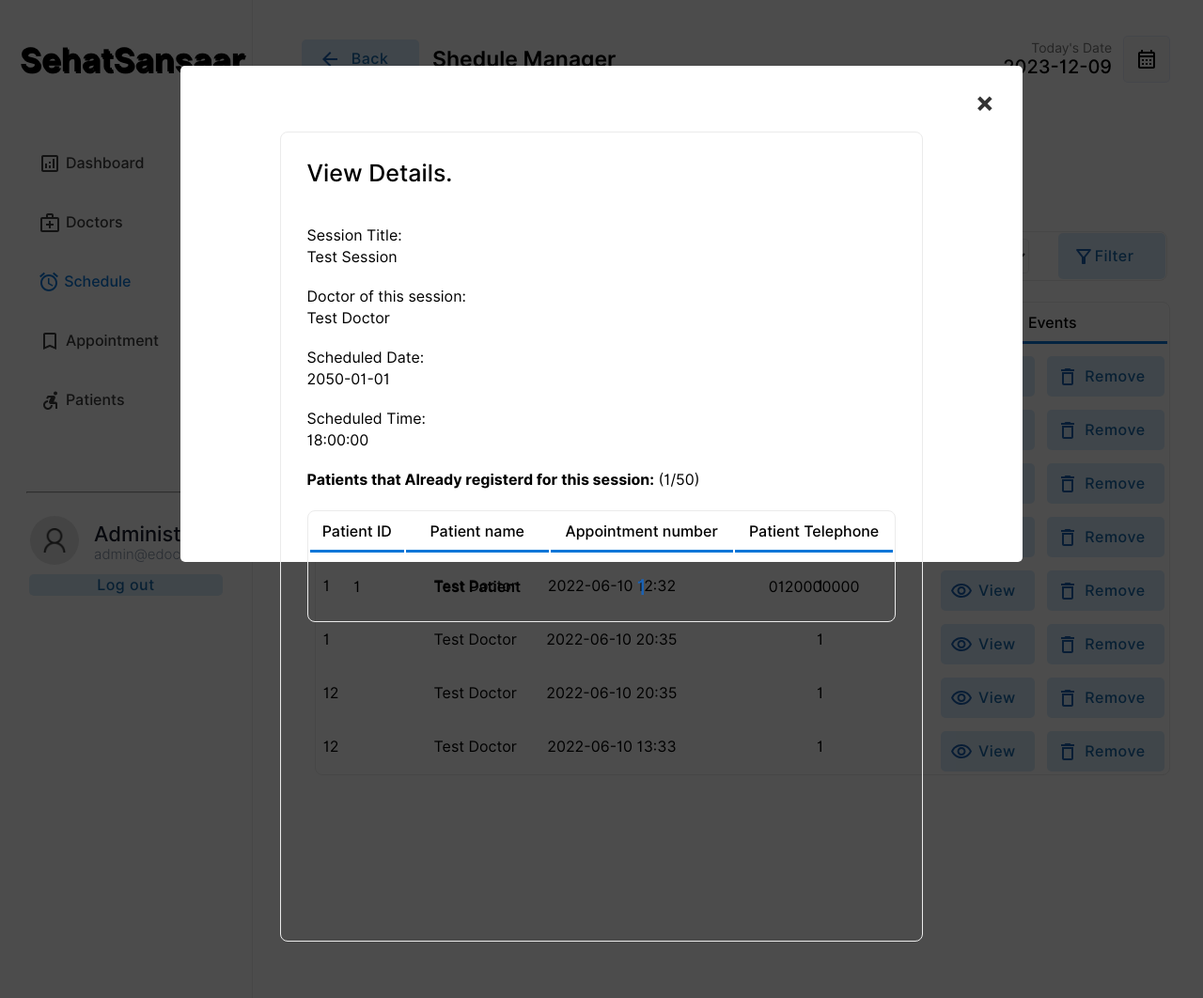
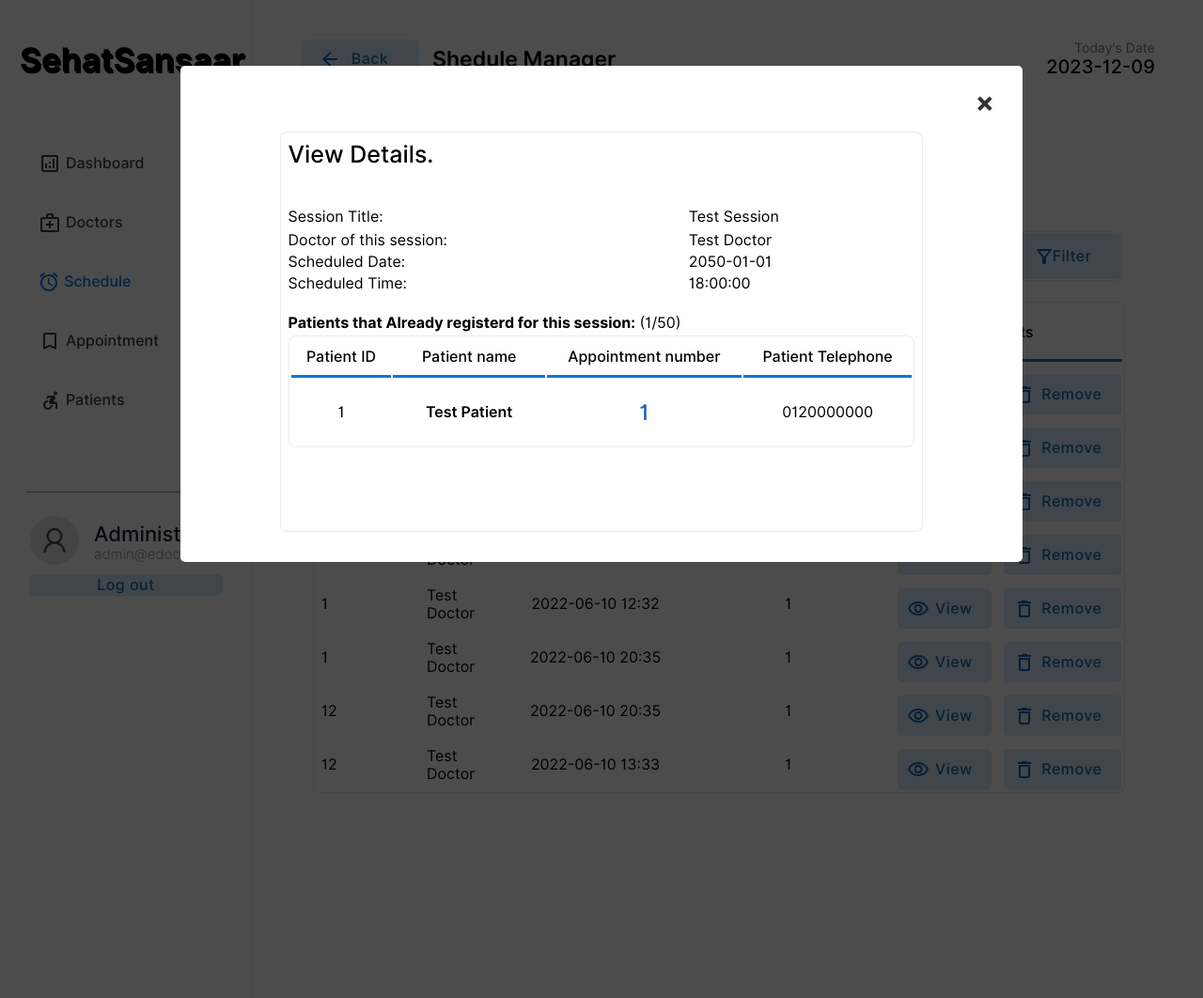
Before and after one commit to Sehat-Sansar/main-site, a PHP site: page /admin/schedule.php?action=view&id=1 in a window 1280 px wide. Shown: the whole page at 94% size. Run offline with PHP 8.4, Linux system fonts and the light colour scheme; a user stored in the database is signed in; data comes from the database, SQL or seed files in the repository.

Commit message:
changed the pop up boxes and sliders

```diff
--- a/admin/appointment.php
+++ b/admin/appointment.php
@@ -98,7 +98,7 @@
                 </tr>
             </table>
         </div>
-        <div class="dash-body">
+        <div class="dash-body" style="padding-right:60px">
             <table border="0" width="100%" style=" border-spacing: 0;margin:0;padding:0;margin-top:25px; ">
                 <tr >
                     <td width="13%" >
@@ -124,9 +124,6 @@
 
                         ?>
                         </p>
-                    </td>
-                    <td width="10%">
-                        <button  class="btn-label"  style="display: flex;justify-content: center;align-items: center;"><img src="../img/calendar.svg" width="100%"></button>
                     </td>
 
 
--- a/admin/schedule.php
+++ b/admin/schedule.php
@@ -98,7 +98,7 @@
                 </tr>
             </table>
         </div>
-        <div class="dash-body">
+        <div class="dash-body" style= "padding-right:50px">
             <table border="0" width="100%" style=" border-spacing: 0;margin:0;padding:0;margin-top:25px; ">
                 <tr >
                     <td width="13%" >
@@ -125,9 +125,7 @@
                         ?>
                         </p>
                     </td>
-                    <td width="10%">
-                        <button  class="btn-label"  style="display: flex;justify-content: center;align-items: center;"><img src="../img/calendar.svg" width="100%"></button>
-                    </td>
+
 
 
                 </tr>
@@ -361,12 +359,12 @@
 
             echo '
             <div id="popup1" class="overlay">
-                    <div class="popup">
+                    <div class="popup" style="margin-top: 30px;">
                     <center>
 
 
                         <a class="close" href="schedule.php">&times;</a>
-                        <div style="display: flex;justify-content: center;">
+                        <div style="display: flex;justify-content: center;height:560px;">
                         <div class="abc">
                         <table width="80%" class="sub-table scrolldown add-doc-form-container" border="0">
                         <tr>
@@ -539,7 +537,7 @@
 
                         </div>
                         <div class="abc scroll" style="display: flex;justify-content: center;">
-                        <table width="80%" class="sub-table scrolldown add-doc-form-container" border="0">
+                        <table width="80%" class="sub-table scrolldown add-doc-form-container" border="0" style="padding:5px">
 
                             <tr>
                                 <td>
@@ -549,50 +547,48 @@
 
                             <tr>
 
-                                <td class="label-td" colspan="2">
+                                <td class="label-td" style="width=200px">
                                     <label for="name" class="form-label">Session Title: </label>
+                                </td>
+                                <td class="label-td" colspan="1">
+                                    '.$title.'<br>
                                 </td>
                             </tr>
                             <tr>
-                                <td class="label-td" colspan="2">
-                                    '.$title.'<br><br>
-                                </td>
+
 
                             </tr>
                             <tr>
-                                <td class="label-td" colspan="2">
+                                <td class="label-td" colspan="1">
                                     <label for="Email" class="form-label">Doctor of this session: </label>
                                 </td>
-                            </tr>
-                            <tr>
-                                <td class="label-td" colspan="2">
-                                '.$docname.'<br><br>
+                                <td class="label-td" colspan="1">
+                                '.$docname.'<br>
                                 </td>
                             </tr>
+
                             <tr>
-                                <td class="label-td" colspan="2">
+                                <td class="label-td" colspan="1">
                                     <label for="nic" class="form-label">Scheduled Date: </label>
                                 </td>
-                            </tr>
-                            <tr>
-                                <td class="label-td" colspan="2">
-                                '.$scheduledate.'<br><br>
+                                <td class="label-td" colspan="1">
+                                '.$scheduledate.'<br>
                                 </td>
                             </tr>
+
                             <tr>
-                                <td class="label-td" colspan="2">
+                                <td class="label-td" colspan="1">
                                     <label for="Tele" class="form-label">Scheduled Time: </label>
                                 </td>
-                            </tr>
-                            <tr>
                                 <td class="label-td" colspan="2">
-                                '.$scheduletime.'<br><br>
+                                '.$scheduletime.'<br>
                                 </td>
                             </tr>
+
                             <tr>
-                                <td class="label-td" colspan="2">
+                                <td class="label-td" colspan="2"><br>
                                     <label for="spec" class="form-label"><b>Patients that Already registerd for this session:</b> ('.$result12->num_rows."/".$nop.')</label>
-                                    <br><br>
+                                    <br>
                                 </td>
                             </tr>
 
@@ -600,8 +596,8 @@
                             <tr>
                             <td colspan="4">
                                 <center>
-                                 <div class="abc scroll">
-                                 <table width="100%" class="sub-table scrolldown" border="0">
+                                 <div class="abc scroll" style="height:200px">
+                                 <table width="100%" class="sub-table scrolldown" border="0" >
                                  <thead>
                                  <tr>
                                         <th class="table-headin">
@@ -632,16 +628,16 @@
                                          if($result->num_rows==0){
                                              echo '<tr>
                                              <td colspan="7">
-                                             <br><br><br><br>
+
                                              <center>
-                                             <img src="../img/notfound.svg" width="25%">
+
 
                                              <br>
                                              <p class="heading-main12" style="margin-left: 45px;font-size:20px;color:rgb(49, 49, 49)">We  couldnt find anything related to your keywords !</p>
                                              <a class="non-style-link" href="appointment.php"><button  class="login-btn btn-primary-soft btn"  style="display: flex;justify-content: center;align-items: center;margin-left:20px;">&nbsp; Show all Appointments &nbsp;</font></button>
                                              </a>
                                              </center>
-                                             <br><br><br><br>
+                                            <br>
                                              </td>
                                              </tr>';
 
--- a/css/main.css
+++ b/css/main.css
@@ -21,9 +21,9 @@ body{
 
 /*------custom-scroll-bar - from w3schools.com------------------*/
 /* width */
-/* ::-webkit-scrollbar {
+ /* ::-webkit-scrollbar {
     width: 5px;
-  }
+  } */
 
   /* Track */
   /* ::-webkit-scrollbar-track {
@@ -37,7 +37,7 @@ body{
   } */
 
   /* Handle on hover */
-  /* ::-webkit-scrollbar-thumb:hover {
+   /* ::-webkit-scrollbar-thumb:hover {
     background: #555;
   } */
 
```
Also changed, not shown: admin/doctors.php (+6 -5 lines), admin/patient.php (+3 -5 lines).
